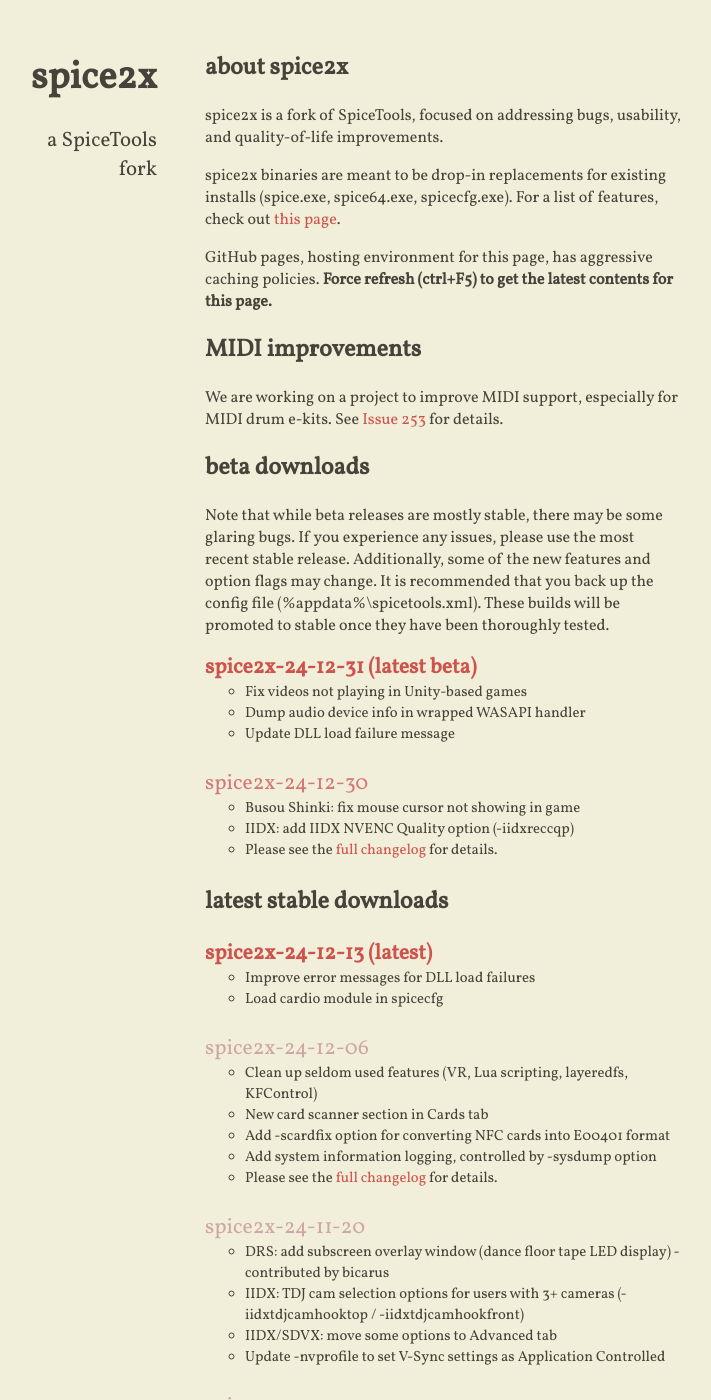
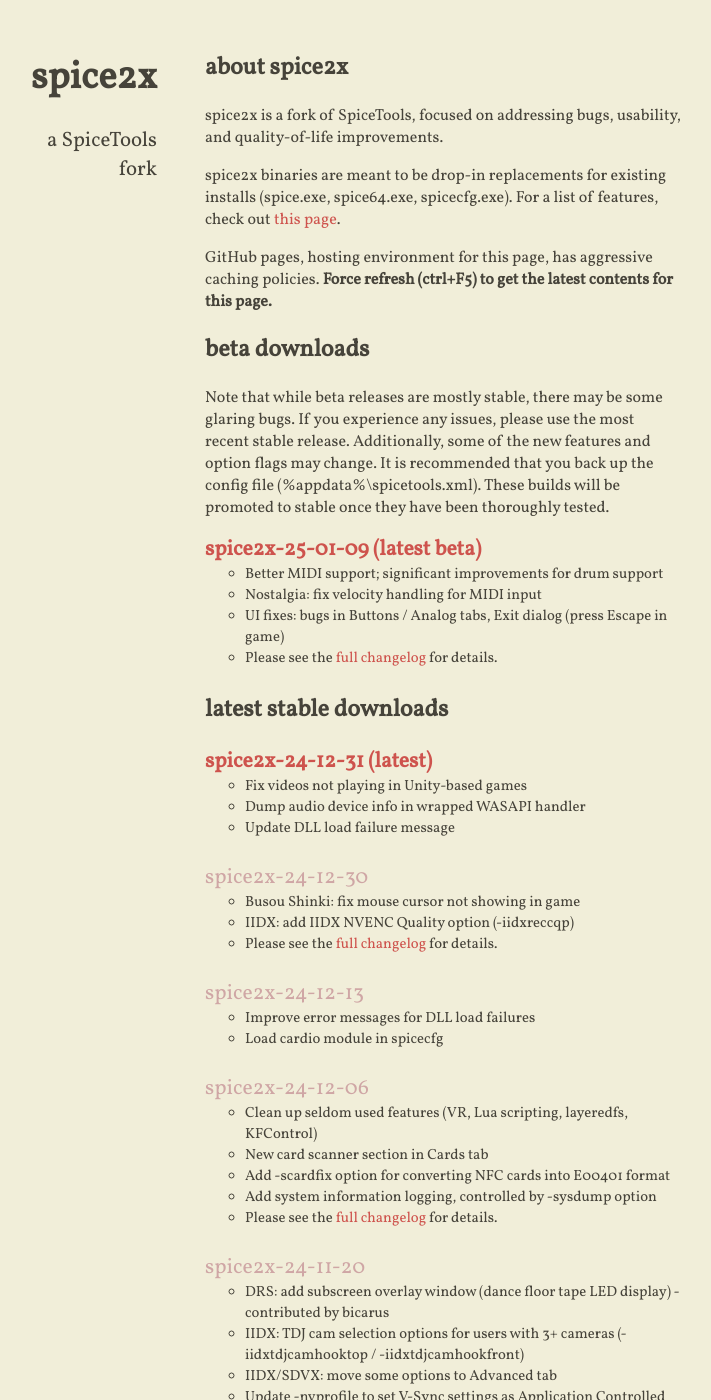
Before and after one commit to spice2x/spice2x.github.io, a Jekyll site: the page built from docs/index.html, in a window 1280 px wide and 1400 px high. Shown: the whole window, without its empty margins (299-1010 px from the left). Built offline with Jekyll 4.4.1, drawn with Linux system fonts in a browser that asks for light colours; nearby versions of some CDN libraries.

Commit message:
25-01-09

```diff
--- a/docs/_includes/content.html
+++ b/docs/_includes/content.html
@@ -9,13 +9,6 @@
 <strong>Force refresh (ctrl+F5) to get the latest contents for this page.
 </strong></p>
 
-<h2>MIDI improvements</h2>
-
-<p>
-  We are working on a project to improve MIDI support, especially for MIDI drum e-kits.
-  See <a href="https://github.com/spice2x/spice2x.github.io/issues/253">Issue 253</a> for details.
-</p>
-
 <h2>beta downloads</h2>
 
 <p>Note that while beta releases are mostly stable, there may be some glaring bugs. If you experience any issues, please
@@ -24,6 +17,22 @@
   stable once they have been thoroughly tested.
 </p>
 <ul class="downloads-beta highlight-latest">
+  <li>
+    <a class="download-link" href="https://github.com/spice2x/spice2x.github.io/releases/download/25-01-09/spice2x-25-01-09.zip">
+      spice2x-25-01-09
+    </a>
+    <ul>
+      <li>Better MIDI support; significant improvements for drum support</li>
+      <li>Nostalgia: fix velocity handling for MIDI input</li>
+      <li>UI fixes: bugs in Buttons / Analog tabs, Exit dialog (press Escape in game)</li>
+      <li>Please see the <a href="https://github.com/spice2x/spice2x.github.io/releases/tag/25-01-09">full changelog</a> for details.</li>
+    </ul>
+  </li>
+</ul>
+
+<h2>latest stable downloads</h2>
+
+<ul class="downloads highlight-latest">
   <li>
     <a class="download-link" href="https://github.com/spice2x/spice2x.github.io/releases/download/24-12-31/spice2x-24-12-31.zip">
       spice2x-24-12-31
@@ -44,11 +53,6 @@
       <li>Please see the <a href="https://github.com/spice2x/spice2x.github.io/releases/tag/24-12-30">full changelog</a> for details.</li>
     </ul>
   </li>
-</ul>
-
-<h2>latest stable downloads</h2>
-
-<ul class="downloads highlight-latest">
   <li>
     <a class="download-link" href="https://github.com/spice2x/spice2x.github.io/releases/download/24-12-13/spice2x-24-12-13.zip">
       spice2x-24-12-13
```
